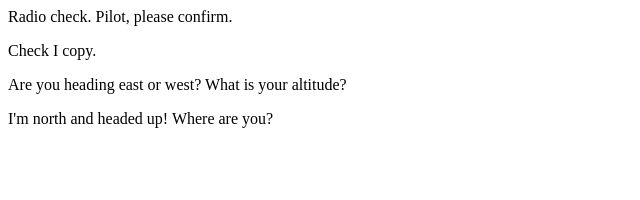
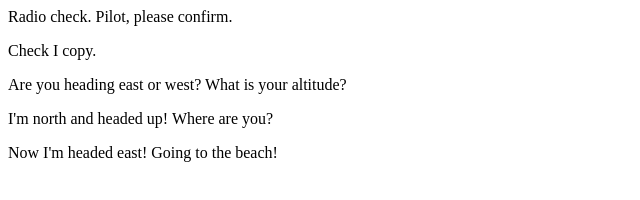
Before and after one commit to krushme/communication-log, a plain HTML site: page index.html in a window 1280 px wide. Shown: the whole page, without its empty margins (0-640 px from the left). Drawn offline with Linux system fonts and the light colour scheme.

Commit message:
added line 7 after switched control and pilot positions.

```diff
--- a/index.html
+++ b/index.html
@@ -4,5 +4,6 @@
       <p>Check I copy.</p>
       <p>Are you heading east or west? What is your altitude?</p>
       <p>I'm north and headed up! Where are you? </p>
+      <p>Now I'm headed east! Going to the beach!</p>
    </body>
 </html>
```
